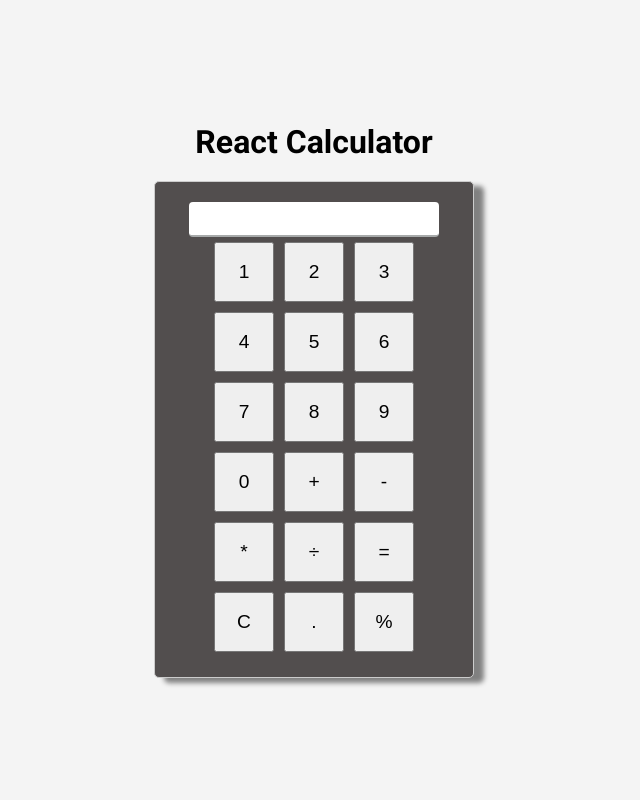
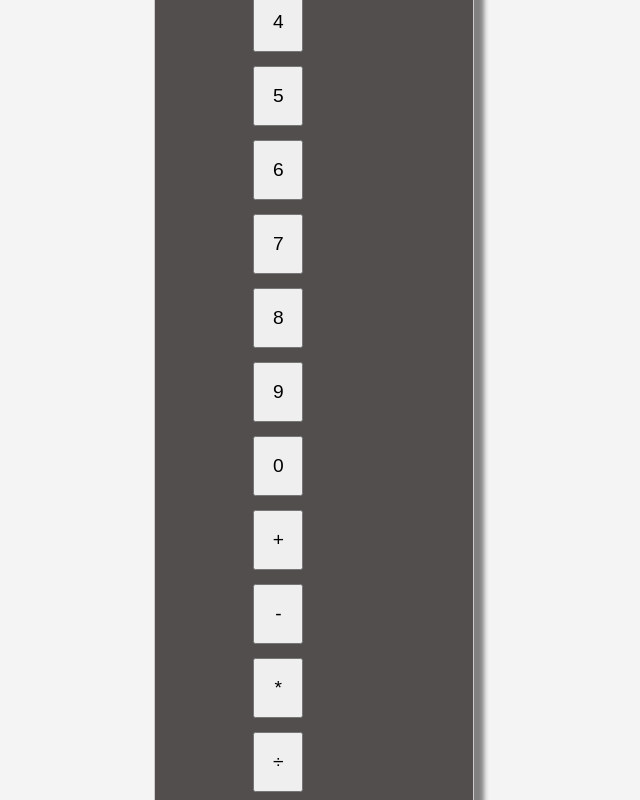
Before and after one commit to Mzhgn/React-Calculator, a React (Create React App) app: page / in a window 1280 px wide. Shown: the top 800 px of the page, without its empty margins (326-966 px from the left). Built offline with nearby package versions, Linux system fonts and the light colour scheme.

Commit message:
changing the stye of the calculator

```diff
--- a/src/App.css
+++ b/src/App.css
@@ -14,7 +14,9 @@
 }
 
 .calculator {
-  display: inline-block;
+  display: grid;
+  grid-template-columns: repeat(4, 1fr);
+  gap: 10px;
   width: 25%;
   padding: 20px;
   background-color: #524e4e;
@@ -38,9 +40,9 @@ input:focus {
 }
 
 .buttons button {
-  width: 60px;
+  width: 50px;
   height: 60px;
-  margin: 5px;
+  margin: 7px;
   font-size: 1.2rem;
   cursor: pointer;
 }
```
